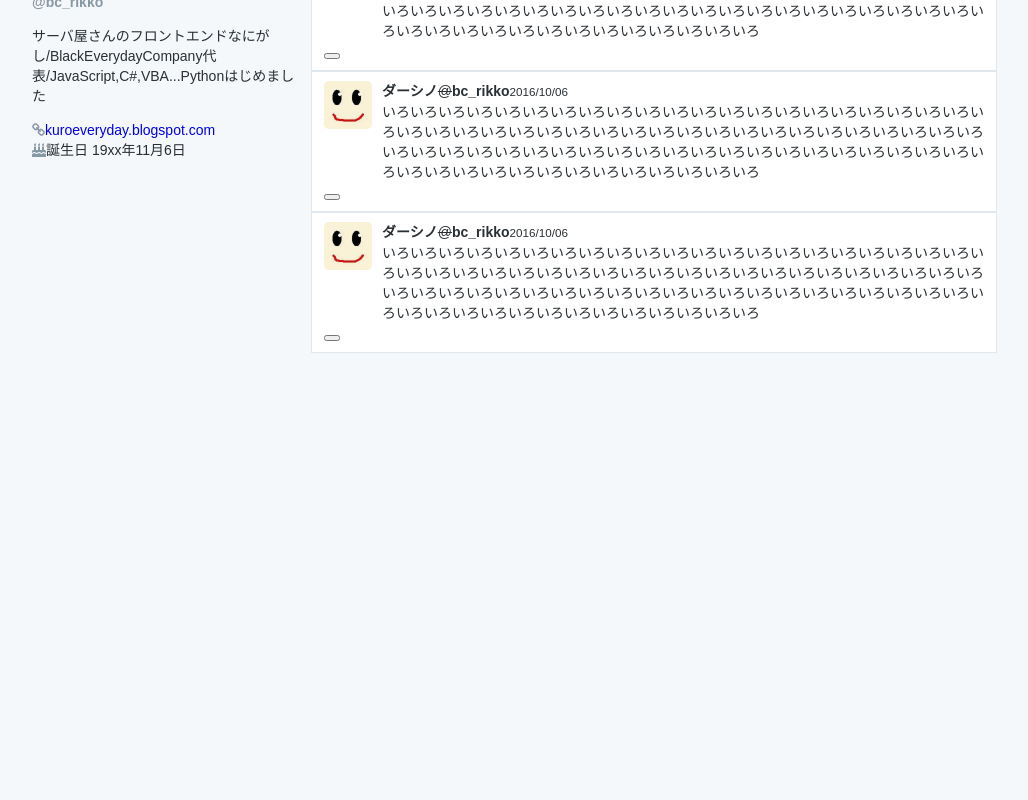
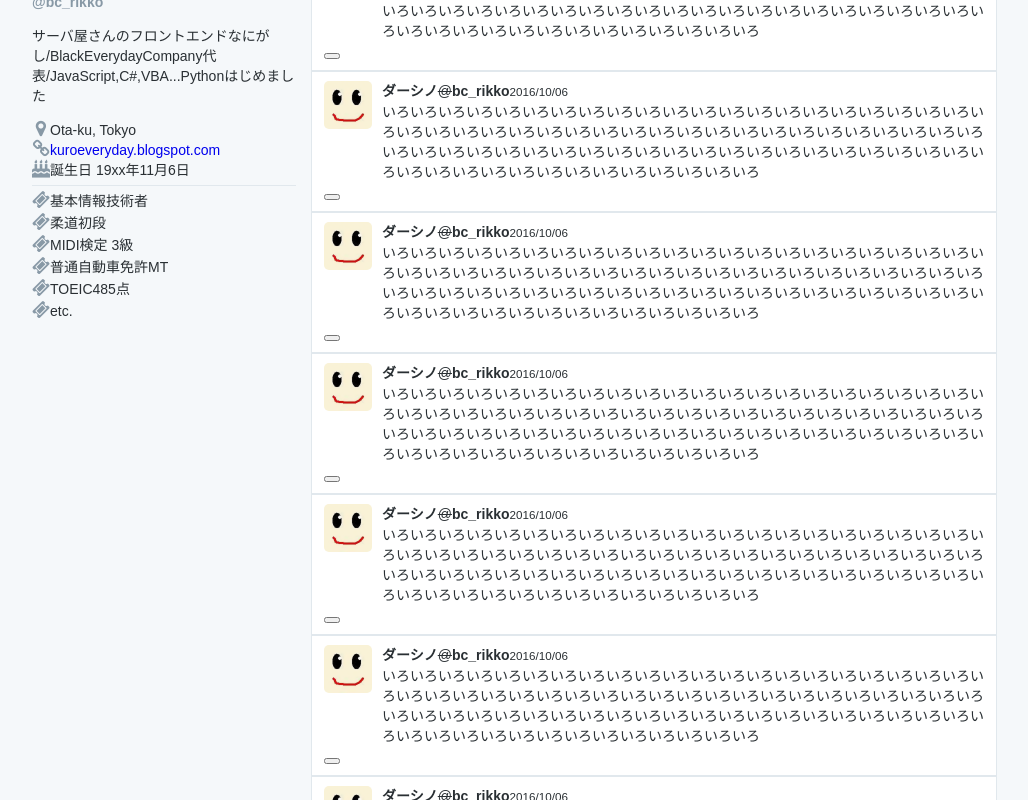
Before and after one commit to BcRikko/about-me, a Vue app: page / in a window 1280 px wide. Shown: the part 600-1400 px from the top of the page, without its empty margins (133-1161 px from the left). Before the commit the page ends 953 px from the top, so only its background shows below. Built offline with nearby package versions, Linux system fonts and the light colour scheme; the HTML template or start-up script is replaced by a standard one.

Commit message:
:ticket: 資格について追加

```diff
--- a/src/components/Card.vue
+++ b/src/components/Card.vue
@@ -26,7 +26,7 @@
 <style scoped>
 li {
   list-style-type: none;
-  border: 1px solid rgb(225, 232, 237);
+  border: 1px solid #e1e8ed;
 }
 
 .content {
--- a/src/components/Profile.vue
+++ b/src/components/Profile.vue
@@ -5,6 +5,10 @@
       <a :href="'https://twitter.com/' + profile.screanname" target="_blank">@<span v-text="profile.screanname"></span></a>
     </h2>
     <p class="profile__bio" v-text="profile.bio"></p>
+    <div class="profile__location">
+      <i class="fa fa-map-marker"></i>
+      <span v-text="profile.location"></span>
+    </div>
     <div class="profile__url">
       <i class="fa fa-link"></i>
       <a :href="profile.url" target="_blank">{{profile.url | removeProtocol}}</a>
@@ -12,6 +16,14 @@
     <div class="profile__birthday">
       <i class="fa fa-birthday-cake"></i>
       <span>{{profile.birth | birthDay}}</span>
+    </div>
+    <div class="profile__certificates">
+      <ul>
+        <li v-for="certificate in profile.remarks.certificates">
+          <i class="fa fa-ticket"></i>
+          <span v-text="certificate.name"></span>
+        </li>
+      </ul>
     </div>
   </div>
 </template>
@@ -37,6 +49,11 @@ h1, h2 {
 
 i {
   color: #8899a6;
+  width: 18px;
+  height: 18px;
+  text-align: center;
+
+  font-size: 18px;
 }
 
 a {
@@ -60,6 +77,19 @@ a:hover {
 .profile__bio {
   /*word-break: break-all;*/
 }
+
+.profile__certificates {
+  margin-top: 5px;
+  border-top: 1px solid #e1e8ed;
+}
+.profile__certificates > ul {
+  margin-top: 5px;
+  padding: 0;
+  list-style-type: none;
+}
+.profile__certificates li {
+  margin-bottom: 2px;
+}
 </style>
 
 <script>
--- a/static/data.json
+++ b/static/data.json
@@ -3,13 +3,34 @@
     "name": "ダーシノ",
     "screanname": "bc_rikko",
     "bio": "サーバ屋さんのフロントエンドなにがし/BlackEverydayCompany代表/JavaScript,C#,VBA...Pythonはじめました",
+    "location": "Ota-ku, Tokyo",
     "url": "http://kuroeveryday.blogspot.com",
     "birth": "19xx/11/6",
     "remarks": {
       "certificates": [
         {
+          "date": "2014/05",
+          "name": "基本情報技術者"
+        },
+        {
+          "date": "2005/01",
+          "name": "柔道初段"
+        },
+        {
+          "date": "2008/09",
+          "name": "MIDI検定 3級"
+        },
+        {
+          "date": "2008/11",
+          "name": "普通自動車免許MT"
+        },
+        {
+          "date": "2016/03",
+          "name": "TOEIC485点"
+        },
+        {
           "date": "",
-          "certificate": ""
+          "name": "etc."
         }
       ]
     }
@@ -26,6 +47,30 @@
     {
       "time": "2016/10/06",
       "text": "いろいろいろいろいろいろいろいろいろいろいろいろいろいろいろいろいろいろいろいろいろいろいろいろいろいろいろいろいろいろいろいろいろいろいろいろいろいろいろいろいろいろいろいろいろいろいろいろいろいろいろいろいろいろいろいろいろいろいろいろいろいろいろいろいろいろいろいろいろいろいろいろいろいろいろいろいろいろ"
+    },
+    {
+      "time": "2016/10/06",
+      "text": "いろいろいろいろいろいろいろいろいろいろいろいろいろいろいろいろいろいろいろいろいろいろいろいろいろいろいろいろいろいろいろいろいろいろいろいろいろいろいろいろいろいろいろいろいろいろいろいろいろいろいろいろいろいろいろいろいろいろいろいろいろいろいろいろいろいろいろいろいろいろいろいろいろいろいろいろいろいろ"
+    },
+    {
+      "time": "2016/10/06",
+      "text": "いろいろいろいろいろいろいろいろいろいろいろいろいろいろいろいろいろいろいろいろいろいろいろいろいろいろいろいろいろいろいろいろいろいろいろいろいろいろいろいろいろいろいろいろいろいろいろいろいろいろいろいろいろいろいろいろいろいろいろいろいろいろいろいろいろいろいろいろいろいろいろいろいろいろいろいろいろいろ"
+    },
+    {
+      "time": "2016/10/06",
+      "text": "いろいろいろいろいろいろいろいろいろいろいろいろいろいろいろいろいろいろいろいろいろいろいろいろいろいろいろいろいろいろいろいろいろいろいろいろいろいろいろいろいろいろいろいろいろいろいろいろいろいろいろいろいろいろいろいろいろいろいろいろいろいろいろいろいろいろいろいろいろいろいろいろいろいろいろいろいろいろ"
+    },
+    {
+      "time": "2016/10/06",
+      "text": "いろいろいろいろいろいろいろいろいろいろいろいろいろいろいろいろいろいろいろいろいろいろいろいろいろいろいろいろいろいろいろいろいろいろいろいろいろいろいろいろいろいろいろいろいろいろいろいろいろいろいろいろいろいろいろいろいろいろいろいろいろいろいろいろいろいろいろいろいろいろいろいろいろいろいろいろいろいろ"
+    },
+    {
+      "time": "2016/10/06",
+      "text": "いろいろいろいろいろいろいろいろいろいろいろいろいろいろいろいろいろいろいろいろいろいろいろいろいろいろいろいろいろいろいろいろいろいろいろいろいろいろいろいろいろいろいろいろいろいろいろいろいろいろいろいろいろいろいろいろいろいろいろいろいろいろいろいろいろいろいろいろいろいろいろいろいろいろいろいろいろいろ"
+    },
+    {
+      "time": "2016/10/06",
+      "text": "いろいろいろいろいろいろいろいろいろいろいろいろいろいろいろいろいろいろいろいろいろいろいろいろいろいろいろいろいろいろいろいろいろいろいろいろいろいろいろいろいろいろいろいろいろいろいろいろいろいろいろいろいろいろいろいろいろいろいろいろいろいろいろいろいろいろいろいろいろいろいろいろいろいろいろいろいろいろ"
     }
   ]
 }
```
